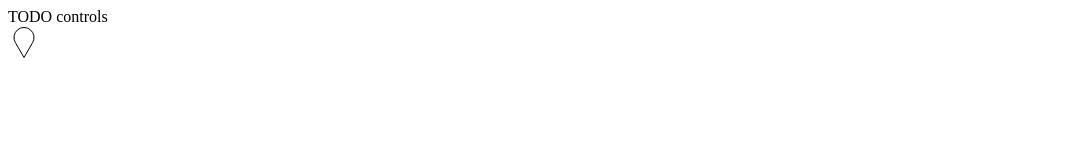
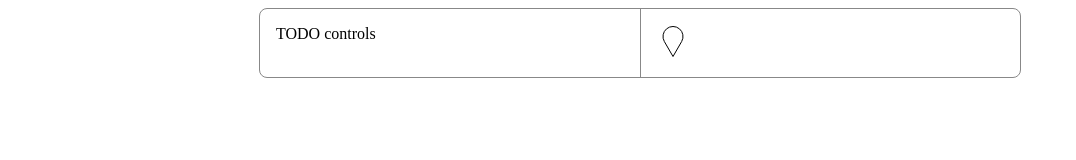
Before and after one commit to AntonKhorev/msvgen, a website with bundled scripts: page src/index.html in a window 1280 px wide. Shown: the whole page, without its empty margins (0-1076 px from the left). Built offline with nearby package versions, Linux system fonts and the light colour scheme.

Commit message:
Show panels

```diff
--- a/build.js
+++ b/build.js
@@ -8,6 +8,7 @@ async function build(srcDir,dstDir) {
 	await cleanupDirectory(dstDir)
 	await buildJs(srcDir,dstDir)
 	await fs.copyFile(`${srcDir}/index.html`,`${dstDir}/index.html`)
+	await fs.copyFile(`${srcDir}/index.css`,`${dstDir}/index.css`)
 }
 
 async function cleanupDirectory(dir) {
--- /dev/null
+++ b/src/index.css
@@ -0,0 +1,28 @@
+:root {
+	--frame: solid 1px #888;
+}
+
+.panel {
+	max-width: 760px;
+	margin: auto;
+	border: var(--frame);
+	border-radius: .5rem;
+	display: flex;
+	flex-direction: column;
+	@media (width >= 768px) {
+		flex-direction: row;
+	}
+
+	> * {
+		flex: 1;
+		padding: 1rem;
+	}
+	> *:not(:first-child) {
+		@media (width < 768px) {
+			border-top: var(--frame);
+		}
+		@media (width >= 768px) {
+			border-inline-start: var(--frame);
+		}
+	}
+}
--- a/src/index.html
+++ b/src/index.html
@@ -1,11 +1,12 @@
 <!DOCTYPE html>
-<html lang="en">
+<html lang=en>
 <head>
-	<meta charset="UTF-8">
-	<meta name="viewport" content="width=device-width, initial-scale=1.0">
+	<meta charset=UTF-8>
+	<meta name=viewport content="width=device-width, initial-scale=1.0">
 	<title>MSVGen</title>
+	<link rel=stylesheet href=index.css>
 </head>
 <body>
-	<script src="index.js"></script>
+	<script src=index.js></script>
 </body>
 </html>
--- a/src/index.ts
+++ b/src/index.ts
@@ -4,7 +4,7 @@ main()
 
 function main() {
 	const $controls=makeDiv()(`TODO controls`)
-	const $panel=makeDiv()($controls,makePreview())
+	const $panel=makeDiv('panel')($controls,makePreview())
 	document.body.append($panel)
 }
 
```
